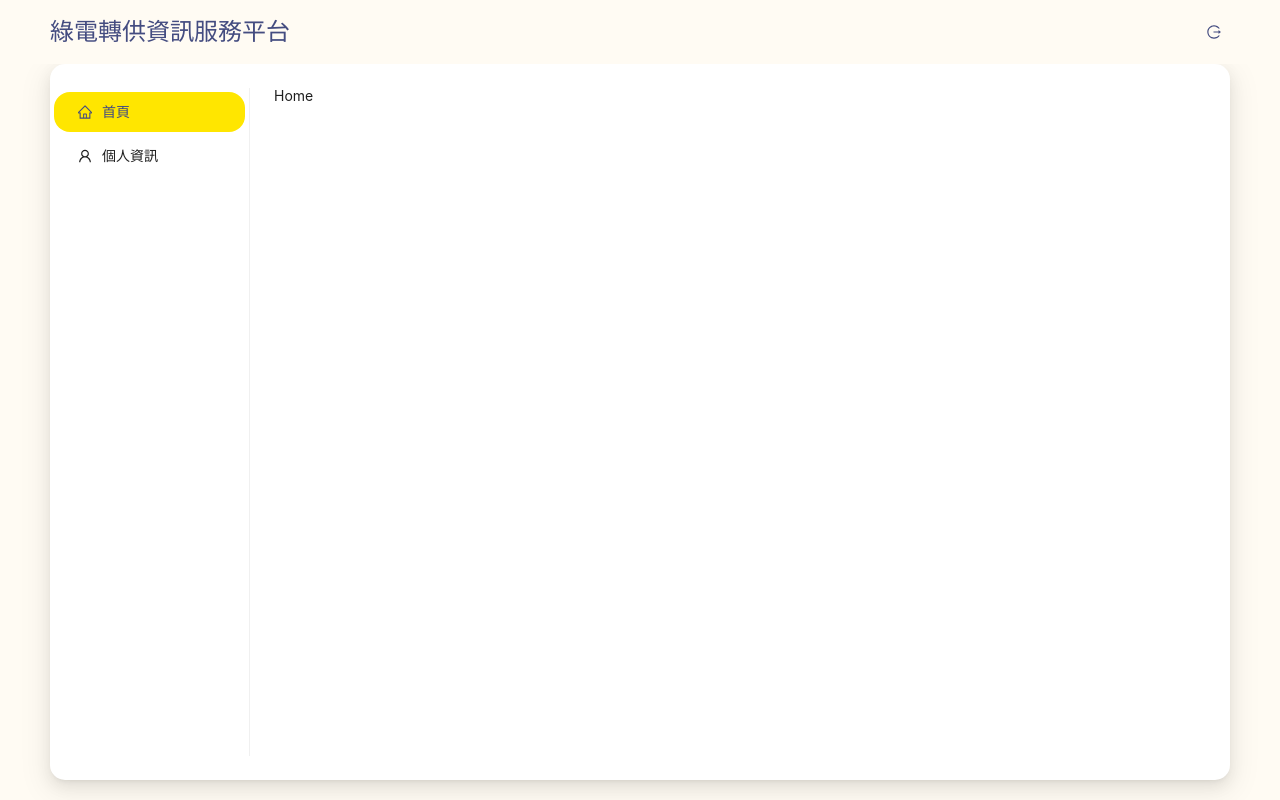
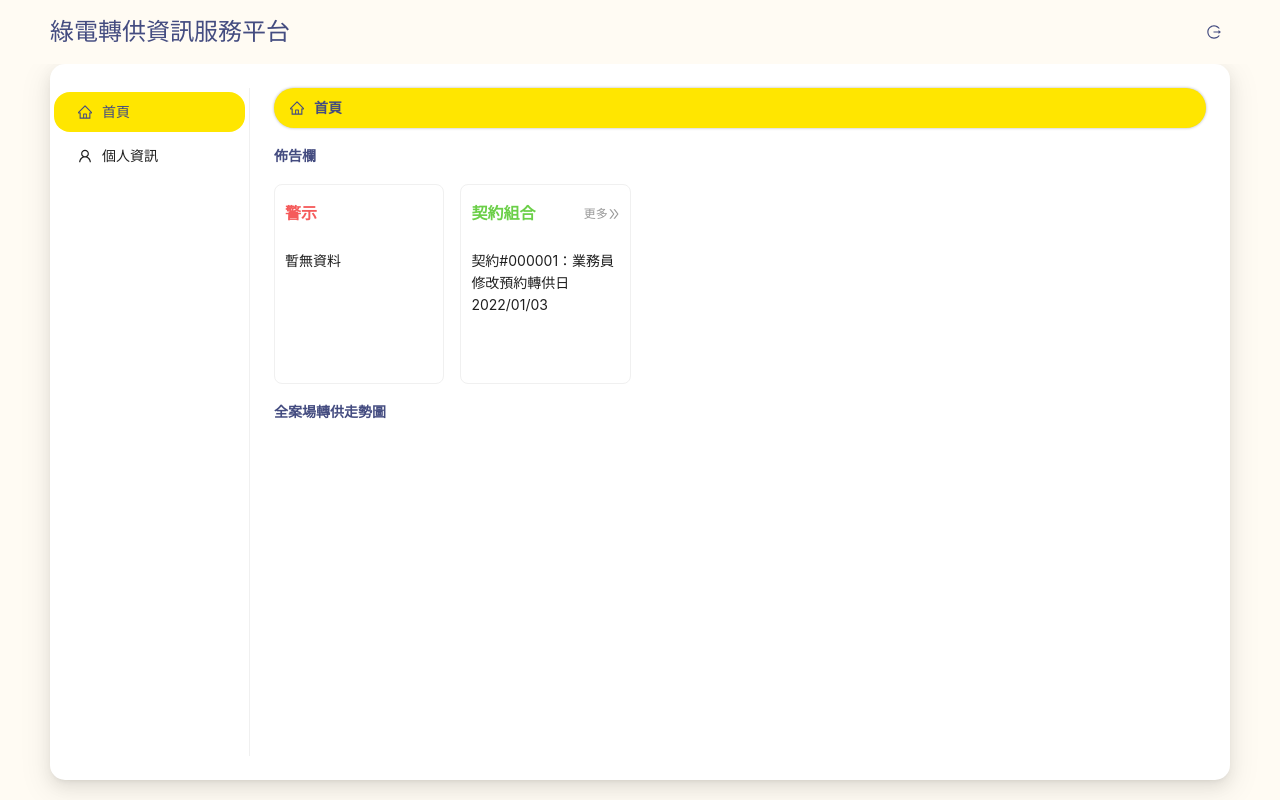
Before and after one commit to rueiwang/react-pratice, a React (Vite) app: page /home in a window 1280 px wide. Built offline with nearby package versions, Linux system fonts and the light colour scheme.

Commit message:
[feat] Home layout

```diff
--- /dev/null
+++ b/src/components/Title.tsx
@@ -0,0 +1,34 @@
+import React from "react";
+
+interface TitleBarProps {
+  title: string;
+  icon: React.ReactNode;
+}
+
+const TitleBar = ({ title, icon }: TitleBarProps) => (
+  <div
+    className="TitleBar"
+    style={{
+      color: "#444c80",
+      backgroundColor: "#ffe600",
+      borderRadius: "20px",
+      display: "flex",
+      alignItems: "center",
+      height: "40px",
+      fontWeight: "bold",
+      paddingLeft: "16px",
+      boxShadow: "0px 0 3px rgba(0, 0, 0, 0.3)",
+    }}
+  >
+    <div
+      style={{
+        marginRight: "10px",
+      }}
+    >
+      {icon}
+    </div>
+    {title}
+  </div>
+);
+
+export default TitleBar;
--- a/src/layouts/Home/index.tsx
+++ b/src/layouts/Home/index.tsx
@@ -1,5 +1,48 @@
+import TitleBar from "@/components/Title";
+import { HomeOutlined, DoubleRightOutlined } from "@ant-design/icons";
+import { Card, Space } from "antd";
 
+import "./style.scss";
 
-const Home = () => (<>Home</>)
-
-export default Home
+const Home = () => {
+  return (
+    <div className="Home">
+      <TitleBar title="首頁" icon={<HomeOutlined />} />
+      <section className="announcement">
+        <div className="sectionTitle">佈告欄</div>
+        <div className="announcement__board">
+          <Space size={16}>
+            <Card
+              title="警示"
+              headStyle={{
+                color: '#f55b5b'
+              }}
+            >
+                <div>暫無資料</div>
+            </Card>
+            <Card
+              title="契約組合"
+              extra={<a href="#">更多<DoubleRightOutlined /></a>}
+              headStyle={{
+                color: '#6bcf48'
+              }}
+            >
+              <div>
+                <div>
+                    契約#000001：業務員修改預約轉供日
+                </div>
+                <div>
+                    2022/01/03
+                </div>
+              </div>
+            </Card>
+          </Space>
+        </div>
+      </section>
+      <section className="highChart">
+        <div className="sectionTitle">全案場轉供走勢圖</div>
+      </section>
+    </div>
+  );
+};
+export default Home;
--- a/src/layouts/Home/style.scss
+++ b/src/layouts/Home/style.scss
@@ -0,0 +1,38 @@
+.Home {
+  color: #444c80;
+  .TitleBar {
+    margin-bottom: 20px;
+  }
+  section {
+    margin-bottom: 20px;
+  }
+  .sectionTitle {
+    font-weight: 900;
+    margin-bottom: 20px;
+  }
+
+  .announcement {
+    .ant-space-item {
+      flex: 1;
+    }
+
+    .ant-card {
+      height: 200px;
+      .ant-card-head {
+        border-bottom: 0px;
+        padding: 10px;
+        color: var(--head-text-color);
+      }
+
+      .ant-card-extra {
+        a {
+            color: #999;
+            font-size: 12px;
+        }
+      }
+      .ant-card-body {
+        padding: 10px;
+      }
+    }
+  }
+}
--- a/src/pages/ProtectedPage/style.scss
+++ b/src/pages/ProtectedPage/style.scss
@@ -31,6 +31,7 @@
       color: #444c80ff;
       overflow: auto;
 
+      margin-block: 0px;
       .ant-menu-item:not(.ant-menu-item-selected):hover,
       .ant-menu-item-selected {
         background-color: #ffe600;
```
